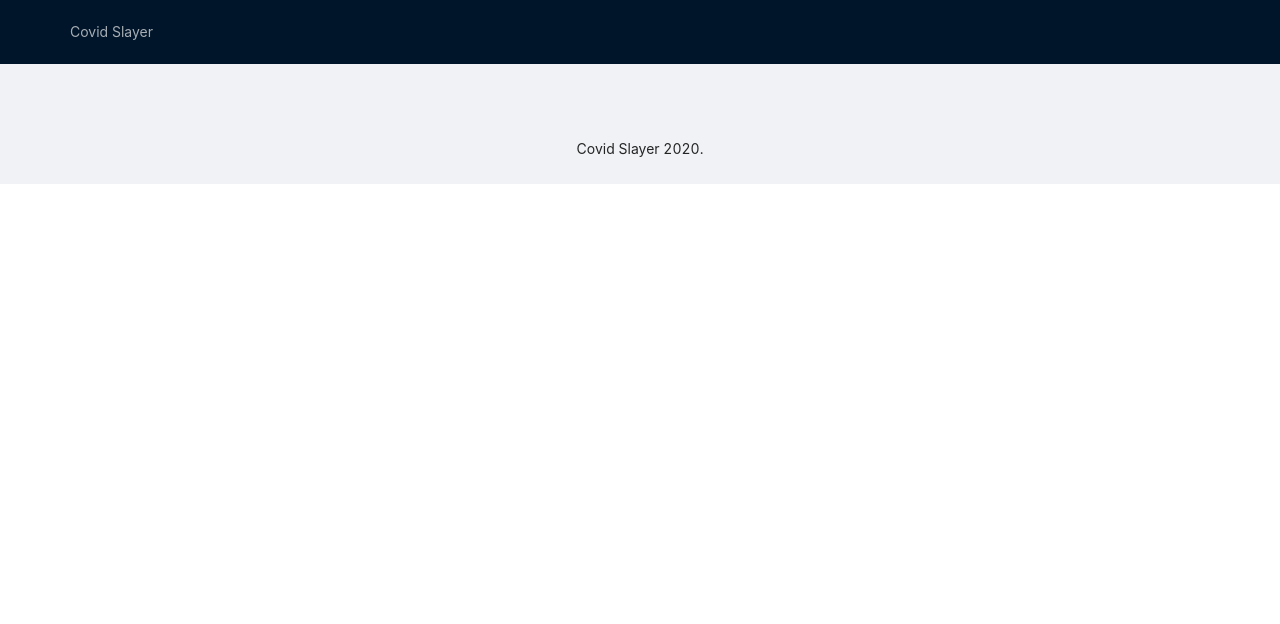
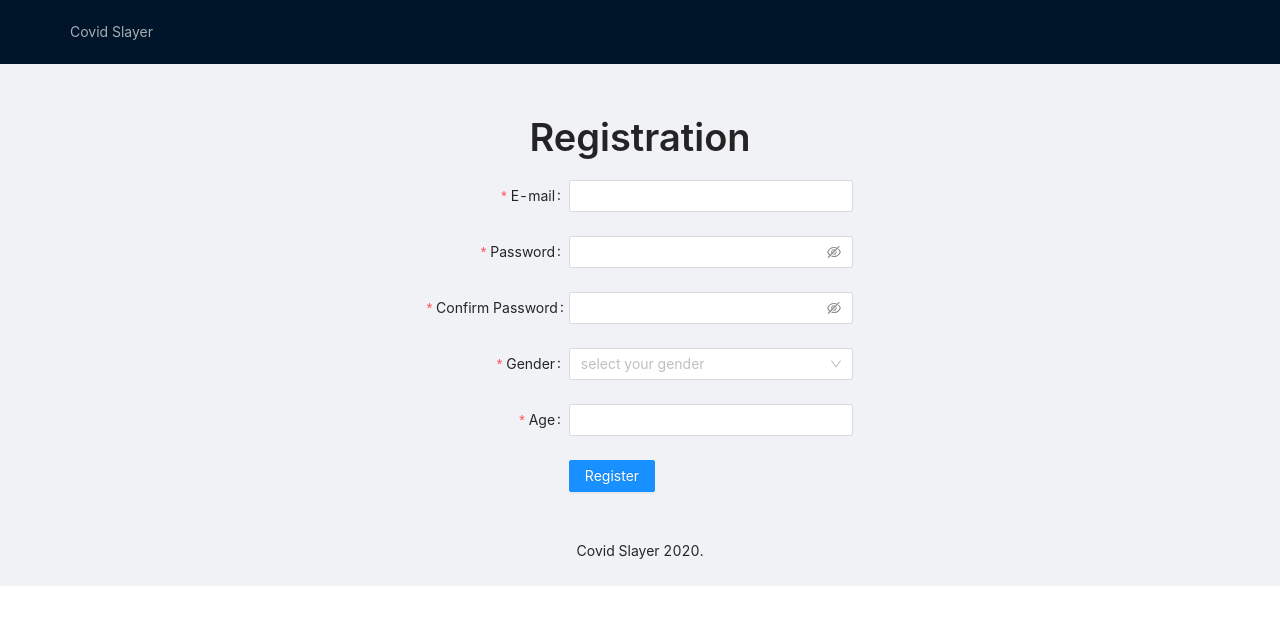
Before and after one commit to abhijeetc50/covid-slayer, a React (Create React App) app in the folder covid-slayer/: page /register in a window 1280 px wide. Shown: the top 624 px of the page. Built offline with nearby package versions, Linux system fonts and the light colour scheme.

Commit message:
registration page

```diff
--- a/covid-slayer/src/App.js
+++ b/covid-slayer/src/App.js
@@ -10,6 +10,7 @@ import { Layout, Menu } from 'antd';
 
 import Login from './pages/login';
 import Dashboard from './pages/dashboard';
+import Register from './pages/register';
 import Battlefield from './pages/battlefield';
 
 const { Header, Footer, Content } = Layout;
@@ -27,6 +28,7 @@ function App() {
           <Switch>
             <Route exact path='/' component={Login} />
             <Route exact path='/dashboard' component={Dashboard} />
+            <Route exact path='/register' component={Register} />
             <Route exact path='/battlefield/:id' component={Battlefield} />
           </Switch>
         </Router>
--- a/covid-slayer/src/pages/login/index.js
+++ b/covid-slayer/src/pages/login/index.js
@@ -1,6 +1,7 @@
 import React from 'react';
 import { useHistory } from 'react-router-dom';
-import { Form, Input, Button, Row, Col } from 'antd';
+import { Form, Input, Button, Checkbox, Row, Col } from 'antd';
+import { UserOutlined, LockOutlined } from '@ant-design/icons';
 import styles from './style.css';
 
 const Login = () => {
@@ -11,49 +12,58 @@ const Login = () => {
         history.push('dashboard/');
     };
 
-    const onFinishFailed = (errorInfo) => {
-        console.log('Failed:', errorInfo);
-    };
-
     return (
         <Row>
-            <Col span={8} offset={8}>
+            <Col span={6} offset={9}>
                 <Form
-                    name="login"
+                    name="normal_login"
+                    className="login-form"
+                    initialValues={{
+                        remember: true,
+                    }}
                     onFinish={onFinish}
-                    onFinishFailed={onFinishFailed}
-                    autoComplete="off"
                 >
                     <Form.Item
-                        label="Username"
                         name="username"
                         rules={[
                             {
                                 required: true,
-                                message: 'Please input your username!',
+                                message: 'Please input your Username!',
                             },
                         ]}
                     >
-                        <Input />
+                        <Input prefix={<UserOutlined className="site-form-item-icon" />} placeholder="Username" />
                     </Form.Item>
-
                     <Form.Item
-                        label="Password"
                         name="password"
                         rules={[
                             {
                                 required: true,
-                                message: 'Please input your password!',
+                                message: 'Please input your Password!',
                             },
                         ]}
                     >
-                        <Input.Password />
+                        <Input
+                            prefix={<LockOutlined className="site-form-item-icon" />}
+                            type="password"
+                            placeholder="Password"
+                        />
+                    </Form.Item>
+                    <Form.Item>
+                        <Form.Item name="remember" valuePropName="checked" noStyle>
+                            <Checkbox>Remember me</Checkbox>
+                        </Form.Item>
+
+                        <a className="login-form-forgot" href="">
+                            Forgot password
+                        </a>
                     </Form.Item>
 
                     <Form.Item>
-                        <Button type="primary" htmlType="submit">
-                            Login
+                        <Button type="primary" htmlType="submit" className="login-form-button">
+                            Log in
                         </Button>
+                        Or <a href="">register now!</a>
                     </Form.Item>
                 </Form>
             </Col>
--- /dev/null
+++ b/covid-slayer/src/pages/register/index.js
@@ -0,0 +1,166 @@
+import React, { useState } from 'react';
+import styles from './style.css';
+import {
+    Form,
+    Input,
+    InputNumber,
+    Select,
+    Row,
+    Col,
+    Button,
+    Typography
+} from 'antd';
+const { Option } = Select;
+
+const formItemLayout = {
+    labelCol: {
+        xs: {
+            span: 24,
+        },
+        sm: {
+            span: 8,
+        },
+    },
+    wrapperCol: {
+        xs: {
+            span: 24,
+        },
+        sm: {
+            span: 16,
+        },
+    },
+};
+const tailFormItemLayout = {
+    wrapperCol: {
+        xs: {
+            span: 24,
+            offset: 0,
+        },
+        sm: {
+            span: 16,
+            offset: 8,
+        },
+    },
+};
+
+const { Title } = Typography;
+
+const Register = () => {
+    const [form] = Form.useForm();
+
+    const onFinish = (values) => {
+        console.log('Received values of form: ', values);
+    };
+
+    return (
+        <Row>
+            <Col span={8} offset={8}>
+                <Title level={1} className="textCenter">Registration</Title>
+                <Form
+                    {...formItemLayout}
+                    form={form}
+                    name="register"
+                    onFinish={onFinish}
+                    scrollToFirstError
+                >
+                    <Form.Item
+                        name="email"
+                        label="E-mail"
+                        rules={[
+                            {
+                                type: 'email',
+                                message: 'The input is not valid E-mail!',
+                            },
+                            {
+                                required: true,
+                                message: 'Please input your E-mail!',
+                            },
+                        ]}
+                    >
+                        <Input />
+                    </Form.Item>
+
+                    <Form.Item
+                        name="password"
+                        label="Password"
+                        rules={[
+                            {
+                                required: true,
+                                message: 'Please input your password!',
+                            },
+                        ]}
+                        hasFeedback
+                    >
+                        <Input.Password />
+                    </Form.Item>
+
+                    <Form.Item
+                        name="confirm"
+                        label="Confirm Password"
+                        dependencies={['password']}
+                        hasFeedback
+                        rules={[
+                            {
+                                required: true,
+                                message: 'Please confirm your password!',
+                            },
+                            ({ getFieldValue }) => ({
+                                validator(_, value) {
+                                    if (!value || getFieldValue('password') === value) {
+                                        return Promise.resolve();
+                                    }
+
+                                    return Promise.reject(new Error('The two passwords that you entered do not match!'));
+                                },
+                            }),
+                        ]}
+                    >
+                        <Input.Password />
+                    </Form.Item>
+
+                    <Form.Item
+                        name="gender"
+                        label="Gender"
+                        rules={[
+                            {
+                                required: true,
+                                message: 'Please select gender!',
+                            },
+                        ]}
+                    >
+                        <Select placeholder="select your gender">
+                            <Option value="male">Male</Option>
+                            <Option value="female">Female</Option>
+                            <Option value="other">Other</Option>
+                        </Select>
+                    </Form.Item>
+
+                    <Form.Item
+                        name="age"
+                        label="Age"
+                        rules={[
+                            {
+                                required: true,
+                                message: 'Please input Age!',
+                            },
+                        ]}
+                    >
+                        <InputNumber
+                            style={{
+                                width: '100%',
+                            }}
+                        />
+                    </Form.Item>
+
+                    <Form.Item {...tailFormItemLayout}>
+                        <Button type="primary" htmlType="submit">
+                            Register
+                        </Button>
+                    </Form.Item>
+                </Form>
+            </Col>
+        </Row>
+    );
+};
+
+export default Register;
--- /dev/null
+++ b/covid-slayer/src/pages/register/style.css
@@ -0,0 +1,7 @@
+.mainHeader{
+    margin-bottom: 50px;
+}
+
+.textCenter{
+    text-align: center;
+}
```
